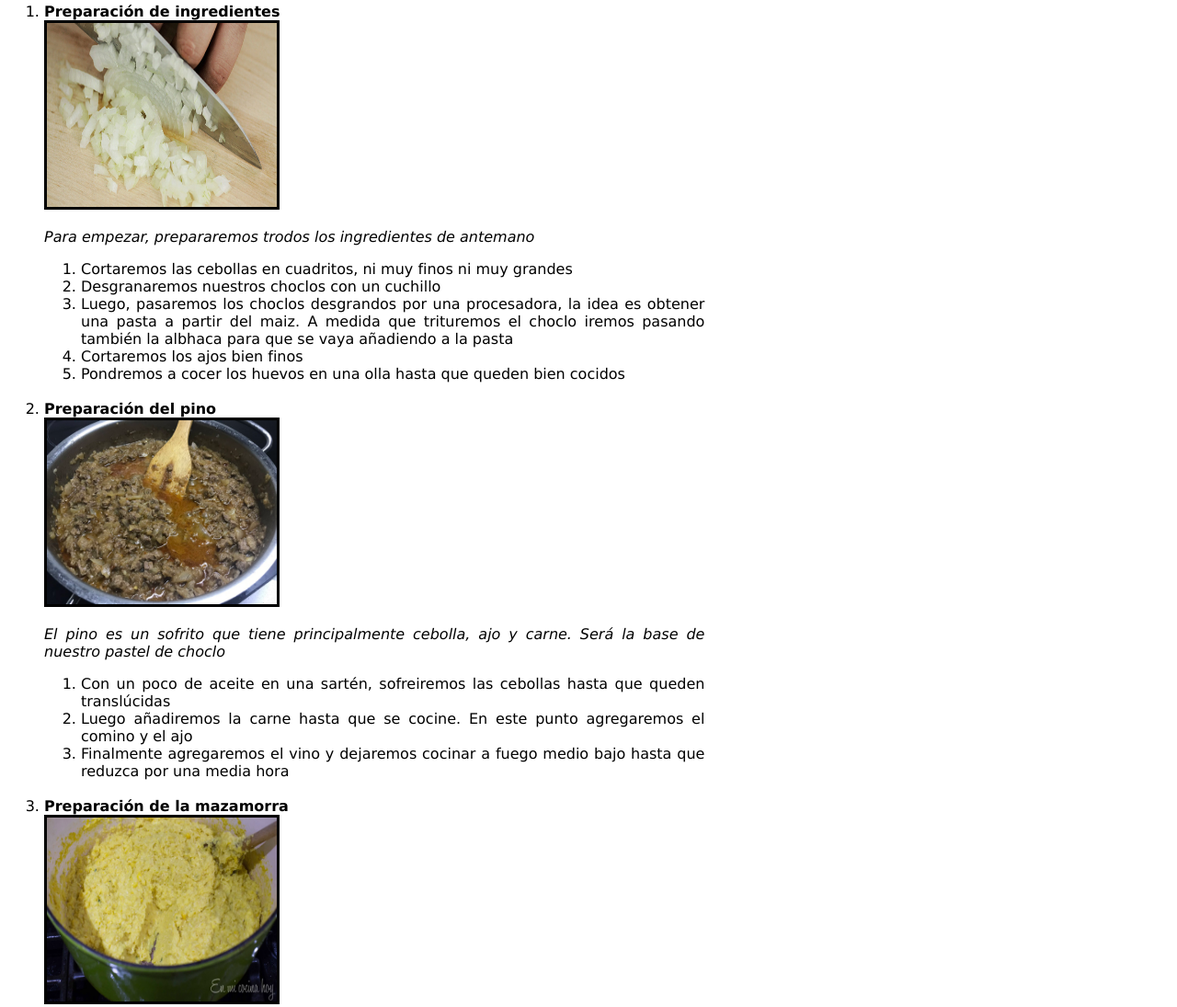
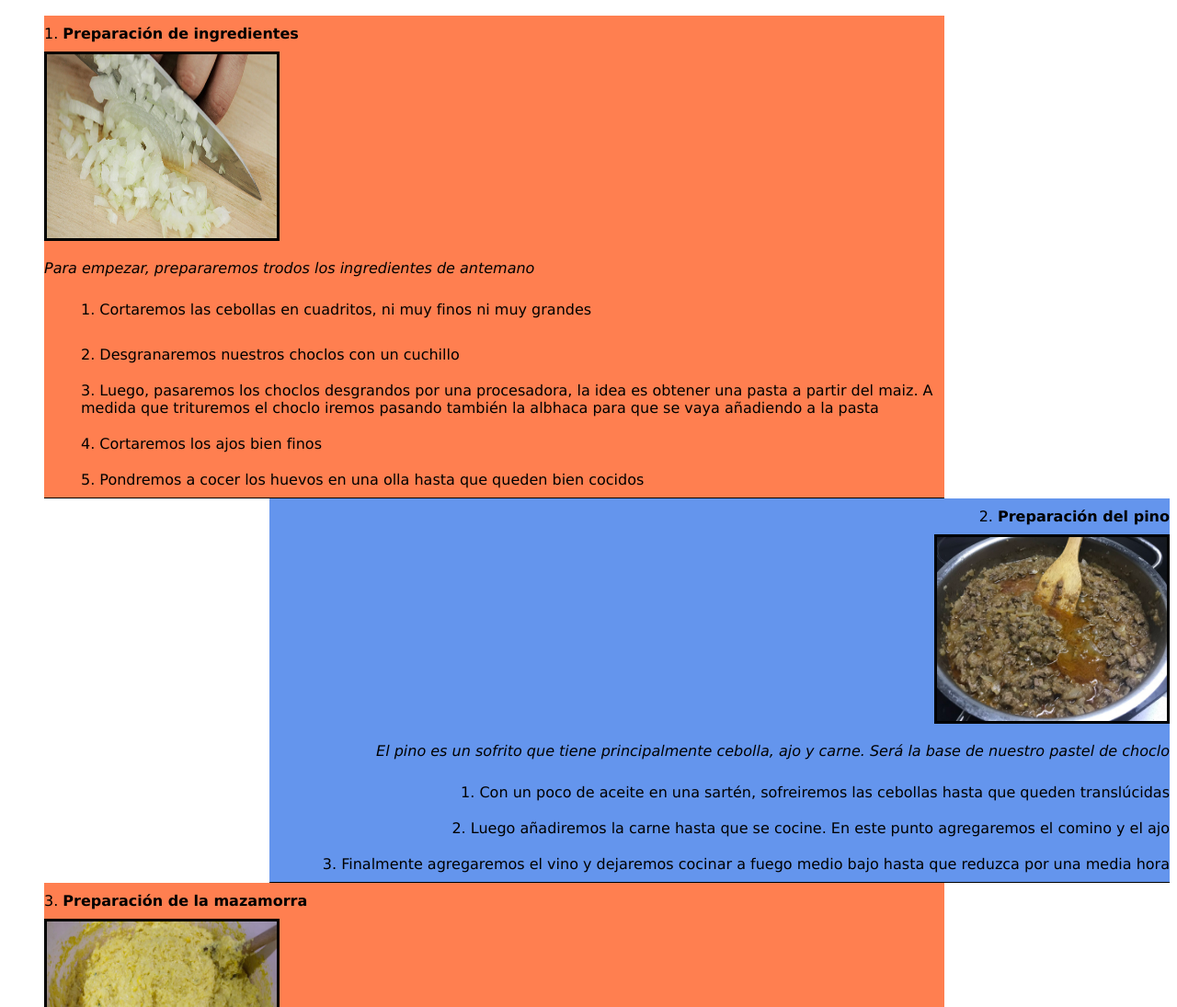
Before and after one commit to tractatus90/odin-recipes, a plain HTML site: page recipes/pasteldechoclo.html in a window 1280 px wide. Shown: the part 829-1924 px from the top of the page at 92% size. Drawn offline with Linux system fonts and the light colour scheme.

Commit message:
Edición de estilo páginas de recetas

```diff
--- a/assets/style.css
+++ b/assets/style.css
@@ -31,3 +31,61 @@
     float: left;
     margin: 10px 50px 0 0;
 }
+
+body.pastel {
+    text-align: justify;
+}
+.intro.pastel {
+    width: 100%;
+    text-align: center;
+}
+
+.intro p {
+    margin: 20px 60px 20px 60px;
+}
+
+.pasos h4 {
+    font-size: larger;
+}
+
+.pasos .uno,
+.tres {
+    text-align: left;
+    margin-right: 20%;
+    background-color:coral;
+
+
+}
+
+.uno,
+.tres li {
+
+    text-align: left;
+    list-style-position: inside;
+}
+
+.pasos .dos,
+.cuatro {
+    text-align: right;
+    margin-left: 20%;
+    background-color: cornflowerblue;
+
+}
+
+.dos,
+.cuatro li{
+    text-align: right;
+    list-style-position: inside;
+}
+
+.pasos li {
+    padding: 10px 0;
+}
+
+.uno,
+.dos,
+.tres,
+.cuatro {
+    border-bottom: solid 1px;
+
+}
--- a/recipes/pasteldechoclo.html
+++ b/recipes/pasteldechoclo.html
@@ -3,10 +3,10 @@
   <head>
     <meta charset="UTF-8" />
     <title>Pastel de choclo</title>
-    <link rel="stylesheet" href="../assets/style.css">
+    <link rel="stylesheet" href="../assets/style.css" />
   </head>
-  <body style="text-align: justify">
-    <div style="width: 70%">
+  <body class="pastel">
+    <div class="intro pastel">
       <h1>El Rico Pastel de Choclo</h1>
       <img
         src="../assets/pasteldechoclo.png"
@@ -25,7 +25,7 @@
         en el horno. A continuación te enseñamos a prepararlo
       </p>
     </div>
-    <div style="width: 60%">
+
     <h4>Ingredientes</h4>
     <ul>
       <li>4 corontas de choclo</li>
@@ -39,8 +39,11 @@
       <li>6 huevos</li>
       <li>Azúcar</li>
     </ul>
+    <div class="pasos">
       <h4>Pasos</h4>
+
       <ol>
+        <div class="uno">
         <li><strong>Preparación de ingredientes</strong></li>
         <img
           src="../assets/cortar.jpeg"
@@ -55,7 +58,7 @@
           >
         </p>
         <ol>
-          <li>
+          <li style="margin: 10px 0;">
             Cortaremos las cebollas en cuadritos, ni muy finos ni muy grandes
           </li>
           <li>Desgranaremos nuestros choclos con un cuchillo</li>
@@ -71,7 +74,9 @@
             cocidos
           </li>
         </ol>
-        <br />
+        </div>
+
+        <div class="dos">
         <li><strong>Preparación del pino</strong></li>
         <img
           src="../assets/pino.jpeg"
@@ -100,7 +105,9 @@
             bajo hasta que reduzca por una media hora
            </li>
         </ol>
-        <br />
+        </div>
+
+        <div class="tres">
           <li><strong>Preparación de la mazamorra</strong></li>
           <img
           src="../assets/pastelera-scaled.webp"
@@ -130,7 +137,9 @@
             el resto de nuestro plato
             </li>
           </ol>
-        <br />
+        </div>
+
+        <div class="cuatro">
         <li><strong>Preparación del plato</strong></li>
           <img
           src="../assets/Pastel-de-Choclo.Web_.jpg"
@@ -167,6 +176,7 @@
             unos 20 a 30 minutos aprox
             </li>
           </ol>
+        </div>
       </ol>
     </div>
     <div style="text-align: center; margin: 40px 0 40px 0">
```
Also changed, not shown: recipes/dobladitas.html (+10 -5 lines). Lines whose indentation alone changed are shown as unchanged.
